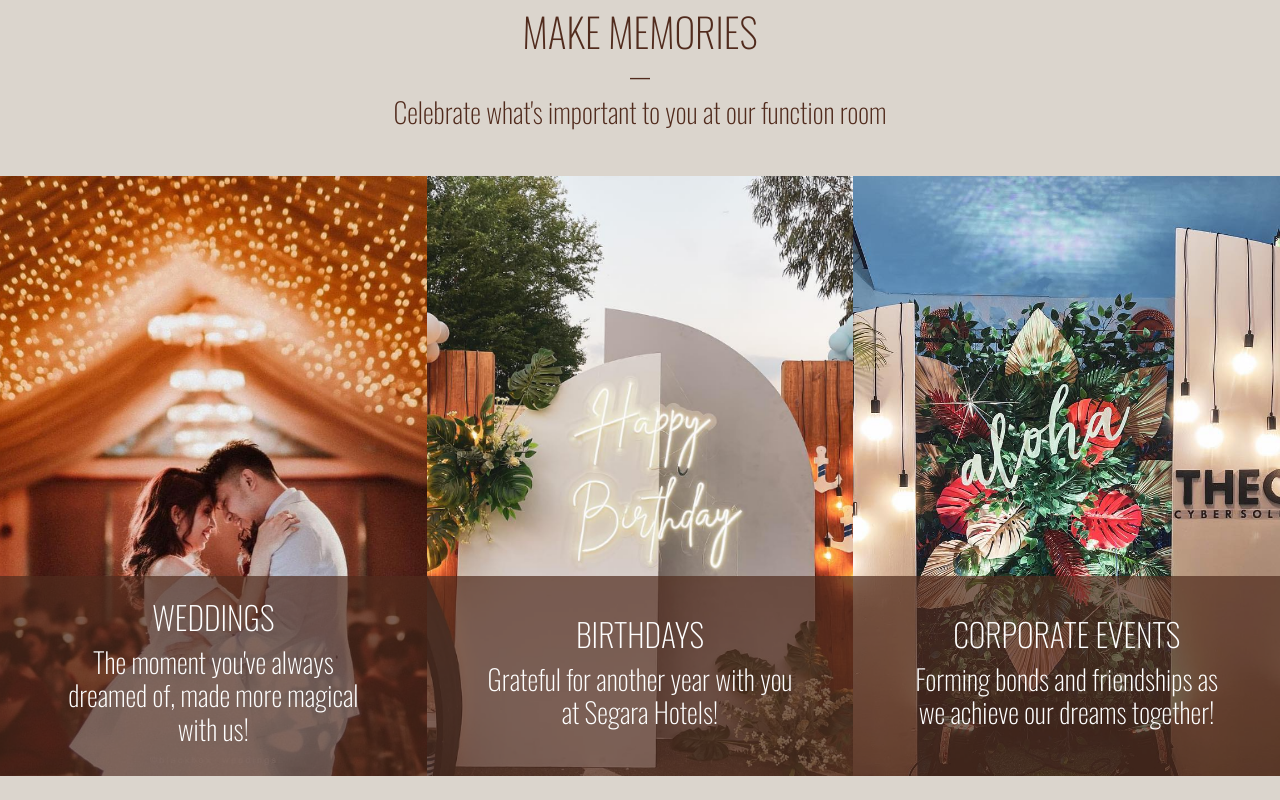
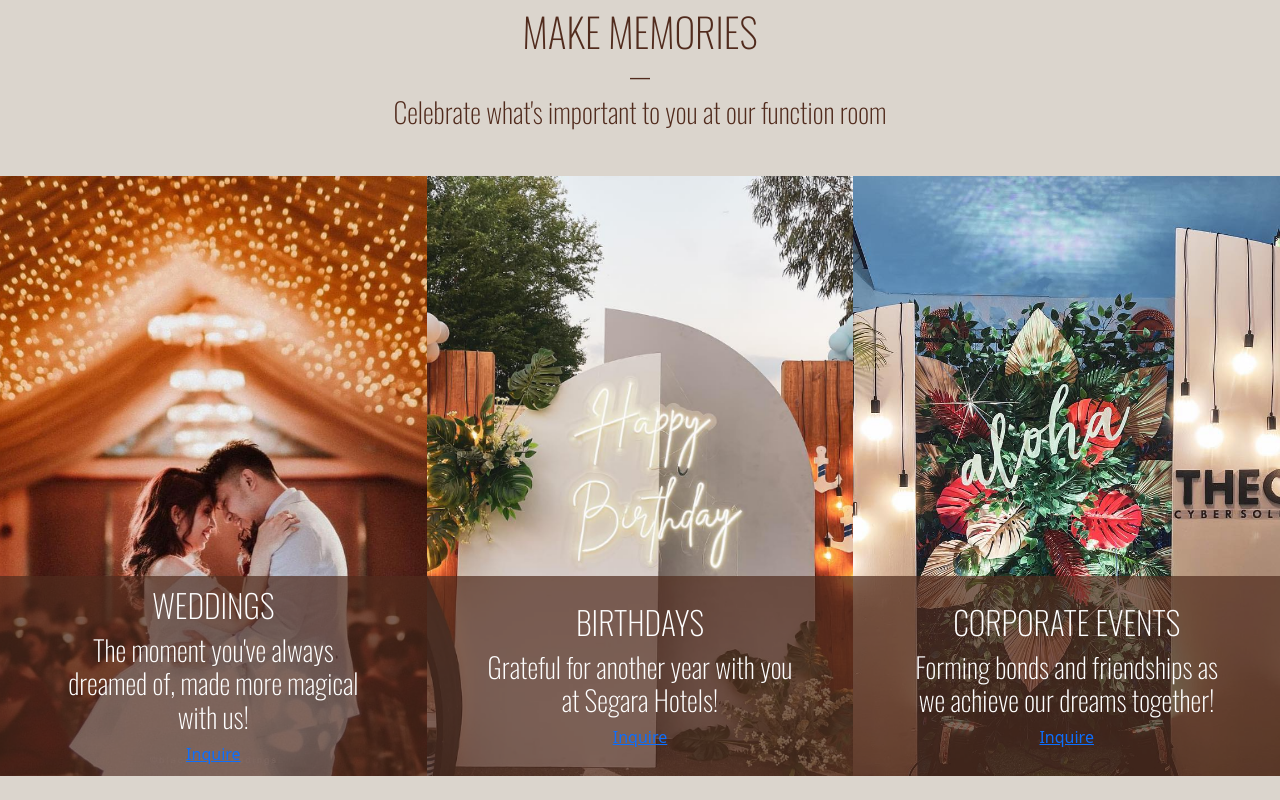
Before and after one commit to dardeejay/segarareact, a React (Create React App) app: page /events in a window 1280 px wide. Shown: the part 733-1533 px from the top of the page. Before the commit the page ends 1509 px from the top, so only its background shows below. Built offline with nearby package versions, Linux system fonts and the light colour scheme.

Commit message:
Update Events Page

```diff
--- a/src/pages/events.jsx
+++ b/src/pages/events.jsx
@@ -38,6 +38,9 @@ class Events extends Component {
                   The moment you've always dreamed of, made more magical with
                   us!
                 </h3>
+                <a className="eventInquireButton" href="/">
+                  Inquire
+                </a>
               </div>
             </div>
           </div>
@@ -46,6 +49,9 @@ class Events extends Component {
               <div className="event2_container_text">
                 <h2>BIRTHDAYS</h2>
                 <h3>Grateful for another year with you at Segara Hotels!</h3>
+                <a className="eventInquireButton" href="/">
+                  Inquire
+                </a>
               </div>
             </div>
           </div>
@@ -57,9 +63,16 @@ class Events extends Component {
                   Forming bonds and friendships as we achieve our dreams
                   together!
                 </h3>
+                <a className="eventInquireButton" href="/">
+                  Inquire
+                </a>
               </div>
             </div>
           </div>
+        </div>
+        <div className="seasonal_event1_container">
+          <div className="seasonal_event1_container_text"></div>
+          <img src="" alt="" />
         </div>
       </div>
     );
```
